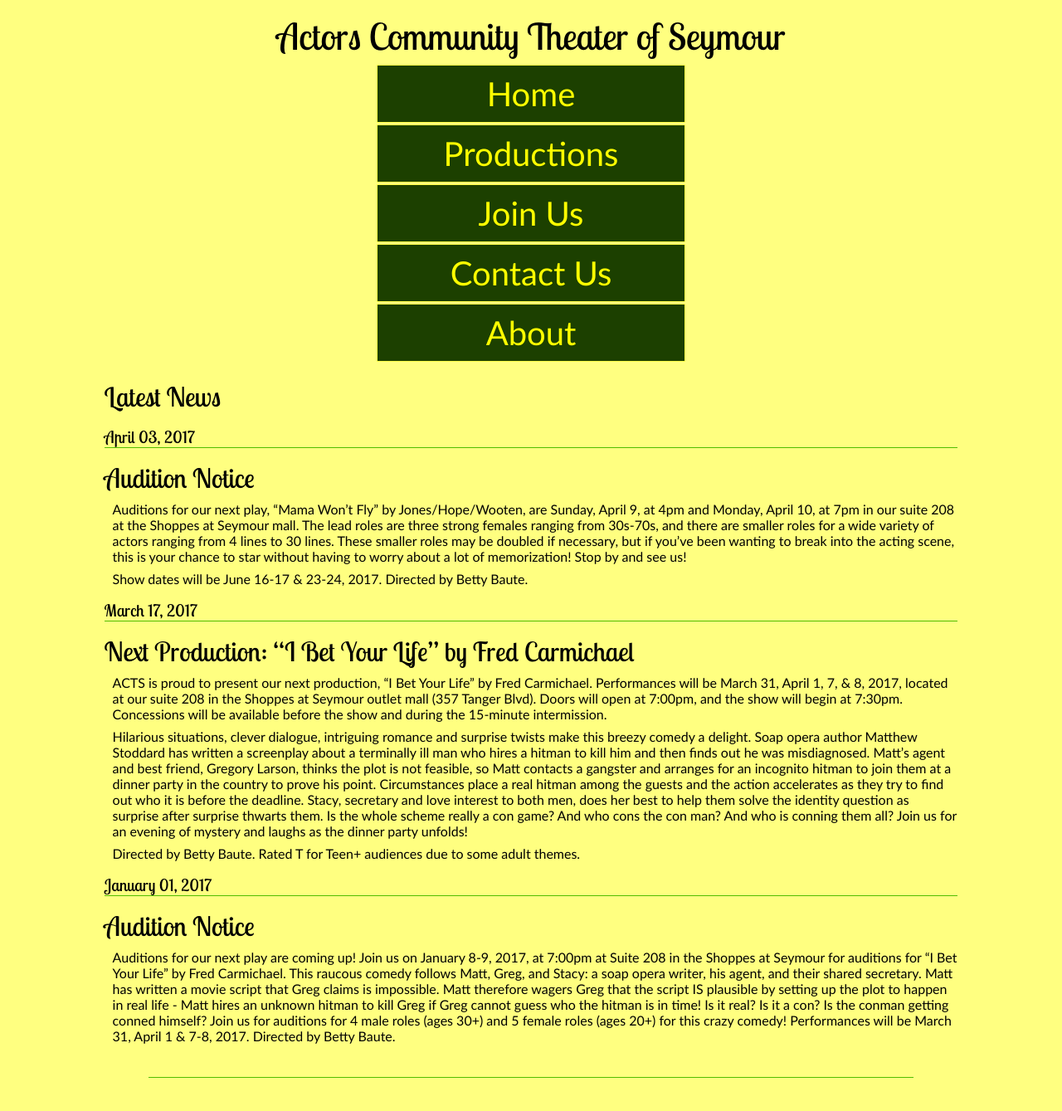
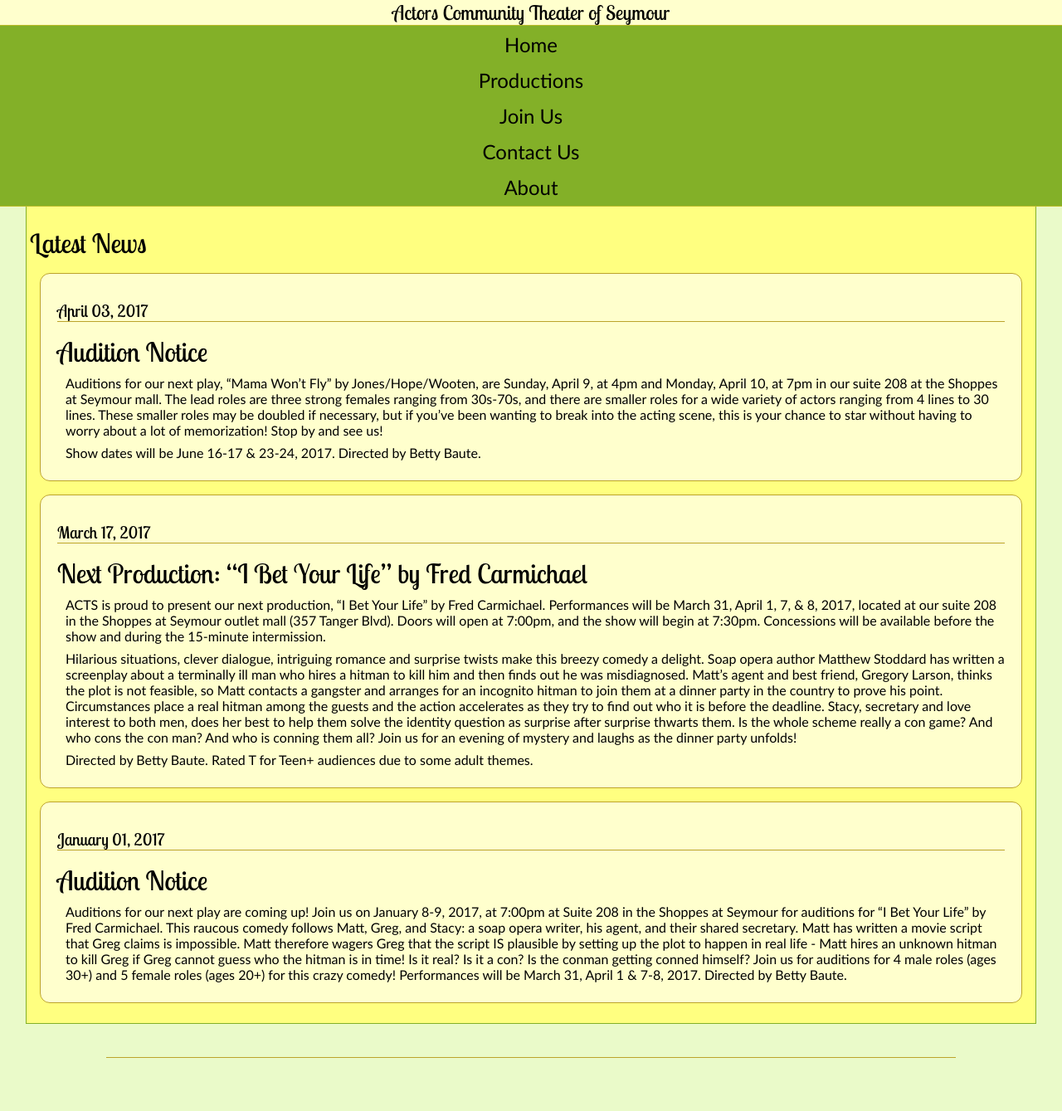
Before and after one commit to seymour-acts/seymour-acts.github.io, a Jekyll site: the page built from index.html, in a window 1280 px wide. Shown: the whole page at 83% size. Built offline with Jekyll 4.4.1, drawn with Linux system fonts in a browser that asks for light colours; after the commit the page ends 1315 px from its top, so only the background shows below that.

Commit message:
updated style

```diff
--- a/_layouts/default.html
+++ b/_layouts/default.html
@@ -15,16 +15,17 @@
       <div id="header">{{ site.title }}</div>
 
       <div>
-        <div class="align">
-          <div class="outer">
-            <div id="mainMenu" class="inner">
-              {% for item in site.data.nav_items %}
-                <a href="{{ site.baseurl }}{{ item.permalink }}">{{ item.label }}</a>
-              {% endfor %}
+        <div id="mainMenu">
+          <div class="align">
+            <div class="outer">
+              <div class="inner">
+                {% for item in site.data.nav_items %}
+                  <a href="{{ site.baseurl }}{{ item.permalink }}">{{ item.label }}</a>
+                {% endfor %}
+              </div>
             </div>
           </div>
         </div>
-        <div class="alignClear"></div>
       </div>
 
       <div id="main">
--- /dev/null
+++ b/_sass/colors.scss
@@ -0,0 +1,65 @@
+// SASS style sheet */
+// Palette color codes */
+// Palette URL: http://paletton.com/#uid=61T0u0kfXw06fRJbcHgkdr-oFnC */
+
+// Feel free to copy&paste color codes to your application */
+
+
+// As hex codes */
+
+$color-primary-0: #FFFF80;	// Main Primary color */
+$color-primary-1: #FFFFCD;
+$color-primary-2: #FFFFA6;
+$color-primary-3: #DCDC51;
+$color-primary-4: #BCBC2B;
+
+$color-secondary-1-0: #C6EE77;	// Main Secondary color (1) */
+$color-secondary-1-1: #EAFAC9;
+$color-secondary-1-2: #D8F59F;
+$color-secondary-1-3: #A2CD4C;
+$color-secondary-1-4: #83B028;
+
+$color-secondary-2-0: #FFE980;	// Main Secondary color (2) */
+$color-secondary-2-1: #FFF6CD;
+$color-secondary-2-2: #FFF0A6;
+$color-secondary-2-3: #DCC451;
+$color-secondary-2-4: #BCA32B;
+
+$color-complement-0: #8E5AAA;	// Main Complement color */
+$color-complement-1: #D7BCE6;
+$color-complement-2: #B388CB;
+$color-complement-3: #743B93;
+$color-complement-4: #5D227E;
+
+
+
+// As RGBa codes */
+
+$rgba-primary-0: rgba(255,255,128,1);	// Main Primary color */
+$rgba-primary-1: rgba(255,255,205,1);
+$rgba-primary-2: rgba(255,255,166,1);
+$rgba-primary-3: rgba(220,220, 81,1);
+$rgba-primary-4: rgba(188,188, 43,1);
+
+$rgba-secondary-1-0: rgba(198,238,119,1);	// Main Secondary color (1) */
+$rgba-secondary-1-1: rgba(234,250,201,1);
+$rgba-secondary-1-2: rgba(216,245,159,1);
+$rgba-secondary-1-3: rgba(162,205, 76,1);
+$rgba-secondary-1-4: rgba(131,176, 40,1);
+
+$rgba-secondary-2-0: rgba(255,233,128,1);	// Main Secondary color (2) */
+$rgba-secondary-2-1: rgba(255,246,205,1);
+$rgba-secondary-2-2: rgba(255,240,166,1);
+$rgba-secondary-2-3: rgba(220,196, 81,1);
+$rgba-secondary-2-4: rgba(188,163, 43,1);
+
+$rgba-complement-0: rgba(142, 90,170,1);	// Main Complement color */
+$rgba-complement-1: rgba(215,188,230,1);
+$rgba-complement-2: rgba(179,136,203,1);
+$rgba-complement-3: rgba(116, 59,147,1);
+$rgba-complement-4: rgba( 93, 34,126,1);
+
+
+
+// Generated by Paletton.com Â© 2002-2014 */
+// http://paletton.com */
--- a/assets/css/style.css
+++ /dev/null
@@ -1,202 +0,0 @@
-@font-face {
-	font-family: lobster2;
-	src: url('/assets/fonts/lobster2.otf');
-}
-
-* { margin: 0px; padding: 0px; border: none; }
-
-html { background-color: #FFFF80; }
-
-#body {
-  position: relative;
-  margin: 1em auto;
-  width: 800px;
-
-  font-family: Calibri;
-}
-
-#header {
-  margin: 30px 0px;
-
-  text-align: center;
-  font-family: lobster2;
-  font-size: 275%;
-}
-
-#main {
-  margin: 20px auto;
-  width: 90%;
-}
-
-#footer {
-  margin: 40px auto 10px;
-}
-
-a {
-  color: #265701;
-}
-
-h1, h2, h3, h4, h5 {
-  margin: 16px;
-
-  font-family: lobster2;
-  font-weight: normal;
-}
-
-h1, h2, h3 {
-  font-size: 200%;
-}
-
-h4 {
-  border-bottom: 1px solid #51BD00;
-
-  font-size: 125%;
-}
-
-h5 {
-  margin: 16px 32px 4px;
-
-  font-weight: bold;
-  font-size: 115%;
-}
-
-h6 {
-  margin: 16px 32px;
-
-  font-weight: bold;
-  font-size: 115%;
-  text-decoration: underline;
-}
-
-img {
-	width: 100%;
-}
-
-p {
-  margin: 16px 8px;
-  padding-left: 20px;
-}
-
-li {
-  padding-left: 2em;
-
-  list-style-type: none;
-}
-
-table {
-  margin: 0px auto;
-  padding: 2px;
-}
-
-table td {
-  display: inline-block;
-  margin: 2px 4px;
-  min-width: 5em;
-  min-height: 5em;
-
-  background-color: #51BD00;
-}
-
-table td:hover {
-  background-color: #72CE00;
-}
-
-.bold { font-weight: bold; }
-
-.align {
-  position: relative;
-  overflow: hidden;
-}
-
-.align .outer {
-  float: left;
-  position: relative;
-  left: 50%;
-}
-
-.align .inner {
-  position: relative;
-  left: -50%;
-}
-
-.alignClear {
-	clear: both;
-}
-
-.horizontalRule {
-  margin: 40px auto;
-  width: 35%;
-
-  border-top: 1px solid #51BD00;
-}
-#footer .horizontalRule { width: 80%; }
-
-#mainMenu { margin: 0px; }
-
-#mainMenu a {
-  display: inline-block;
-  margin: 2px 1px;
-  padding: 0.25em 2em;
-  min-width: 80px;
-
-  background-color: #1C4000;
-  border: groove 1px #FFFF48;
-
-  color: #FFFF00;
-  text-decoration: none;
-  text-align: center;
-}
-
-#mainMenu a:hover {
-  background-color: #265701;
-  color: #FFFF48;
-  border: groove 1px #DDDD36;
-}
-
-.picture {
-	max-width: 400px;
-}
-
-.showInfo {
-  margin-bottom: 16px;
-  padding: 8px 8px 32px;
-  background-color: #FFFFFF;
-  border: solid #000000 1px;
-}
-
-.postalAddress {
-  padding-left: 2em;
-  font-weight: bold;
-}
-
-@media (max-device-width: 800px) {
-  #body {
-    width: 90%;
-  }
-
-  #header {
-    margin: 5px 0px;
-  }
-
-  h1, h2, h3, h4, h5, h6 {
-    margin: 16px 4px 0px;
-  }
-
-  p {
-    margin: 8px 4px;
-    padding-left: 10px;
-  }
-
-  #mainMenu a {
-    display: block;
-    margin: 2px 1px;
-    padding: 0.25em 2em;
-    min-width: 80px;
-
-    font-size: 250%;
-  }
-}
-
-noscript {
-	text-align: center;
-}
--- /dev/null
+++ b/assets/css/style.scss
@@ -0,0 +1,234 @@
+---
+#hide-from-yaml-and-scss-parsers { color: blue; }/* Hiding from parsers is fun!
+---
+/**/
+
+@import 'colors';
+
+@mixin border-radius($radius) {
+  -webkit-border-radius: $radius;
+  -moz-border-radius: $radius;
+  -ms-border-radius: $radius;
+  border-radius: $radius;
+}
+
+@font-face {
+	font-family: lobster2;
+	src: url('/assets/fonts/lobster2.otf');
+}
+
+* { margin: 0px; padding: 0px; border: none; }
+
+html { background-color: $color-secondary-1-1; }
+
+#body {
+  position: relative;
+  margin: 0px auto;
+  width: 800px;
+
+  font-family: Calibri;
+}
+
+#header {
+  margin: 0px -50%;
+  padding: 30px 50%;
+
+  background-color: $color-primary-1;
+
+  text-align: center;
+  font-family: lobster2;
+  font-size: 275%;
+}
+
+#main {
+  margin: 0px auto;
+  padding: 8px 0px;
+  width: 90%;
+
+  background-color: $color-primary-0;
+  border: solid $color-secondary-1-4;
+  border-width: 0px 1px 1px;
+}
+
+#footer {
+  margin: 40px auto 10px;
+}
+
+a { color: $color-complement-4; }
+a:hover { color: $color-complement-2; }
+a:visited { color: $color-complement-3; }
+
+h1, h2, h3, h4, h5 {
+  margin: 16px;
+
+  font-family: lobster2;
+  font-weight: normal;
+}
+
+h1, h2, h3 {
+  font-size: 200%;
+}
+
+h4 {
+  border-bottom: 1px solid $color-secondary-2-4;
+
+  font-size: 125%;
+}
+
+h5 {
+  margin: 16px 32px 4px;
+
+  font-weight: bold;
+  font-size: 115%;
+}
+
+h6 {
+  margin: 16px 32px;
+
+  font-weight: bold;
+  font-size: 115%;
+  text-decoration: underline;
+}
+
+img {
+	width: 100%;
+}
+
+p {
+  margin: 16px 8px;
+  padding-left: 20px;
+}
+
+li {
+  padding-left: 2em;
+
+  list-style-type: none;
+}
+
+table {
+  margin: 0px auto;
+  padding: 2px;
+
+  td {
+    display: inline-block;
+    margin: 2px 4px;
+    min-width: 5em;
+    min-height: 5em;
+
+    background-color: $color-primary-3;
+  }
+
+  td:hover {
+    background-color: $color-secondary-2-3;
+  }
+}
+
+.bold { font-weight: bold; }
+
+.align {
+  position: relative;
+  overflow: hidden;
+
+  .outer {
+    float: left;
+    position: relative;
+    left: 50%;
+
+    .inner {
+      position: relative;
+      left: -50%;
+    }
+  }
+}
+
+.alignClear {
+	clear: both;
+}
+
+.horizontalRule {
+  margin: 40px auto;
+  width: 35%;
+
+  border-top: 1px solid $color-secondary-2-4;
+}
+#footer .horizontalRule { width: 80%; }
+
+#mainMenu {
+  margin: 0px -50%;
+  padding: 0px 50%;
+  background-color: $color-secondary-1-4;
+  border: solid 1px $color-primary-4;
+
+  a {
+    display: inline-block;
+    margin: 2px 1px;
+    padding: 0.5em 2em;
+    min-width: 80px;
+    @include border-radius(8px);
+
+    color: #000000;
+    text-decoration: none;
+    text-align: center;
+  }
+
+  a:hover {
+    background-color: $color-secondary-2-4;
+  }
+}
+
+.section {
+  margin: 1em;
+  padding: 1em;
+  background-color: $color-primary-1;
+  border: solid $color-secondary-2-4 1px;
+  @include border-radius(12px);
+}
+
+.picture {
+	max-width: 400px;
+}
+
+.showInfo {
+  margin-bottom: 16px;
+  padding: 8px 8px 32px;
+  background-color: $color-primary-1;
+  border: solid $color-secondary-2-4 1px;
+}
+
+.postalAddress {
+  padding-left: 2em;
+  font-weight: bold;
+}
+
+@media (max-device-width: 800px) {
+  #body { width: 100%; }
+
+  #header {
+    margin: 0px;
+    padding: 0px;
+    font-size: 150%;
+  }
+
+  h1, h2, h3, h4, h5, h6 {
+    margin: 16px 4px 0px;
+  }
+
+  p {
+    margin: 8px 4px;
+    padding-left: 10px;
+  }
+
+  #mainMenu a {
+    display: block;
+    margin: 2px auto;
+    padding: 0.25em 2em;
+
+    font-size: 150%;
+  }
+
+  #main { width: 95%; }
+}
+
+noscript {
+	text-align: center;
+}
```
